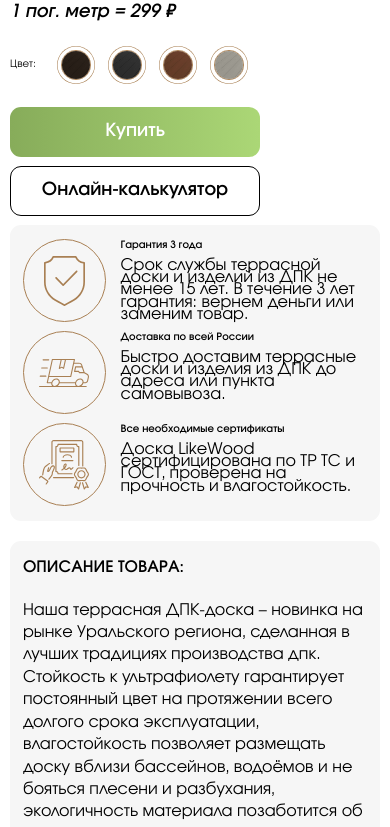
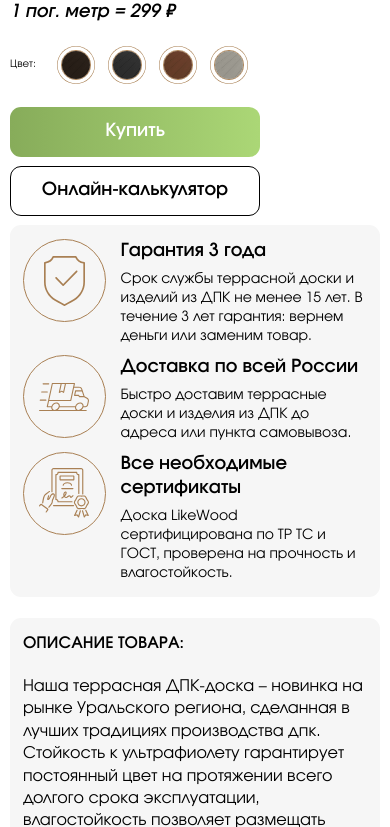
Before and after one commit to Avhab/gh36GaT0Q1mz, a PHP site: page /Likewood/product001.html in a window 390 px wide. Shown: the part 829-1656 px from the top of the page. Run offline with PHP 8.4, Linux system fonts and the light colour scheme.

Commit message:
Add files via upload

```diff
--- a/Likewood/css/styles.css
+++ b/Likewood/css/styles.css
@@ -408,10 +408,10 @@ width:119px;height:43px;border: 1px solid #BEBEBE;border-radius:100px;padding:0
 .prodCard .optColmn {max-width:411px;margin-left:auto;border-radius: 11px;background: #F6F6F6;padding:1.625rem 1.4375rem;
 display:flex;justify-content:space-between;flex-wrap:wrap;align-items:start;gap:1rem;}
 
-.prodCard .optColmn>* {display:flex;justify-content:space-between;flex-wrap:nowrap;align-items:start;line-height:1.375rem;}
+.prodCard .optColmn>* {display:flex;justify-content:space-between;flex-wrap:nowrap;align-items:start;}
 .prodCard .optColmn .pict {width:83px;height:83px;border: 0.83px solid #A98054;border-radius:100px;display:flex;justify-content:center;align-items:center;}
 .prodCard .optColmn .pict img {max-width:50px;max-height:50px;}
-.prodCard .optColmn .tit {font-weight:600;font-size:1.125rem;margin-bottom:0.75rem;}
+.prodCard .optColmn .tit {font-weight:600;font-size:18px;margin-bottom:0.75rem;}
 .prodCard .optColmn .txt {width:calc(100% - 83px - 1.625rem);}
 .prodCard .descrCont h3 {text-transform:uppercase;margin-bottom:2rem;}
 @media (max-width:1330px) {
@@ -421,6 +421,7 @@ display:flex;justify-content:space-between;flex-wrap:wrap;align-items:start;gap:
 .prodCard .optColmn>* {width:31%;}
 }
 @media (max-width:900px) {
+.prodCard .optColmn>* {font-size:14px;}
 .prodCard .imgColmn, .prodCard .functColmn, .prodCard .optColmn, .prodCard .optColmn>* {width:100%;}
 .prodCard .buttn.greenButtn {margin-top:2rem;}
 }
```
